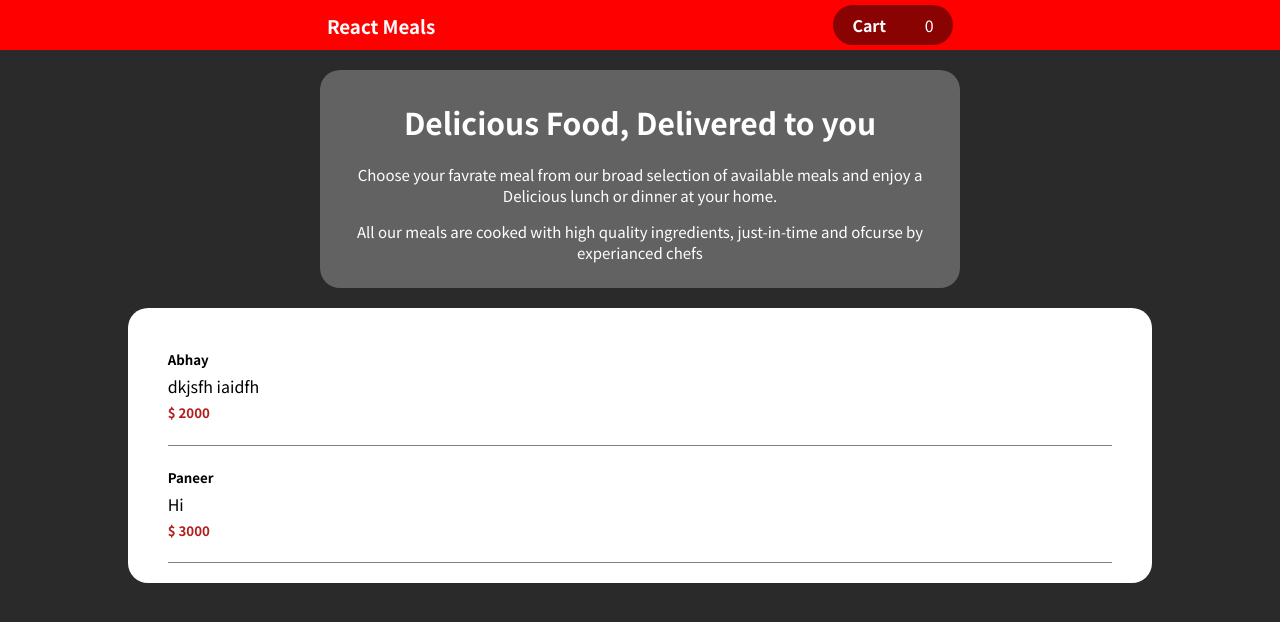
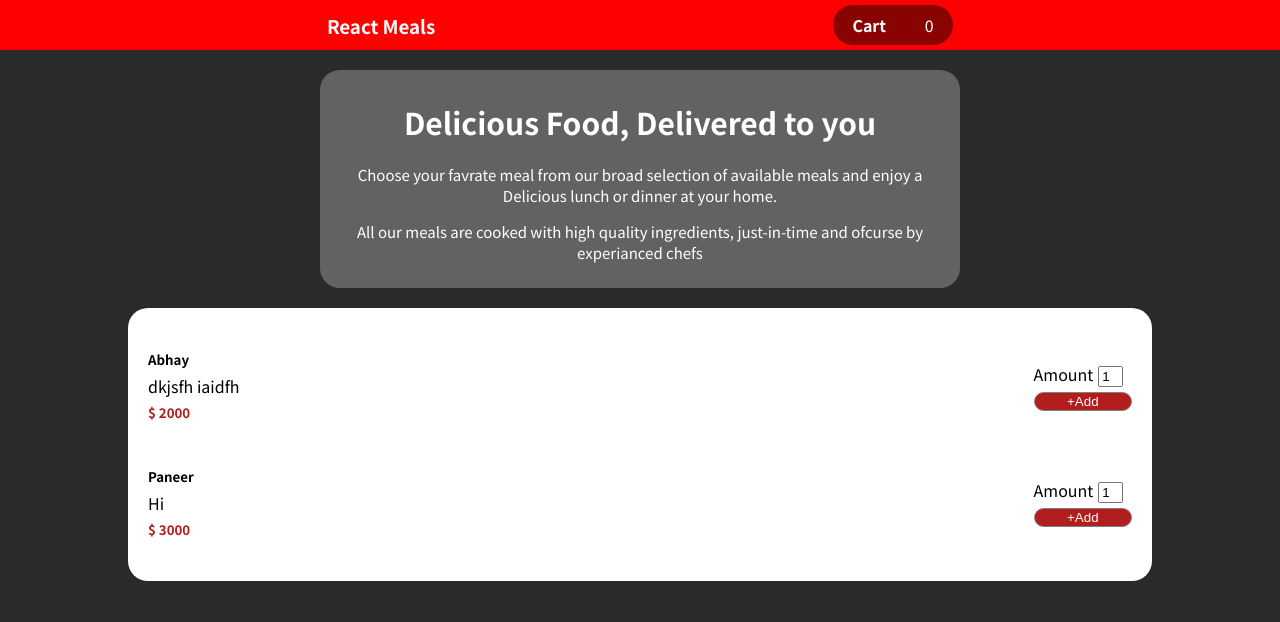
Before and after one commit to abhay-singhchauhan/react-meals-app, a React (Create React App) app: page / in a window 1280 px wide. Shown: the top 622 px of the page. Built offline with nearby package versions, Linux system fonts and the light colour scheme.

Commit message:
added few things

```diff
--- a/src/components/Meals/Meallist.css
+++ b/src/components/Meals/Meallist.css
@@ -8,19 +8,31 @@
 }
 
 .MealCont > div {
-  width: 96%;
-  text-align: start;
-  margin: auto;
-  border-bottom: 1px solid grey;
+  display: flex;
+  justify-content: space-between;
+  align-items: center;
 }
-.MealCont > div > h5:nth-child(1) {
+.MealCont > div > div > h5:nth-child(1) {
   margin-bottom: 0px;
 }
-.MealCont > div > h5:nth-child(3) {
+.MealCont > div > div > h5:nth-child(3) {
   margin-top: 0px;
   color: rgb(178, 29, 29);
 }
-.MealCont > div > p {
+.MealCont > div > div > p {
   margin-top: 5px;
   margin-bottom: 5px;
 }
+.MealCont > div > div:nth-child(1) {
+  width: 90%;
+}
+.MealCont > div > div:nth-child(2) {
+  width: 10%;
+}
+.MealCont > div button {
+  width: 100%;
+  background-color: rgb(178, 29, 29);
+  color: white;
+  border: 1px solid grey;
+  border-radius: 10px;
+}
--- a/src/components/Meals/Meallist.js
+++ b/src/components/Meals/Meallist.js
@@ -1,5 +1,6 @@
 import React from "react";
 import "./Meallist.css";
+import Input from "../UI/input";
 
 const Meallist = () => {
   const arr = [
@@ -10,10 +11,19 @@ const Meallist = () => {
   return (
     <div className="MealCont">
       {arr.map((ele) => (
-        <div className="Meal">
-          <h5>{ele.Name}</h5>
-          <p>{ele.Title}</p>
-          <h5 className="Price">$ {ele.Price}</h5>
+        <div>
+          <div className="Meal">
+            <h5>{ele.Name}</h5>
+            <p>{ele.Title}</p>
+            <h5 className="Price">$ {ele.Price}</h5>
+          </div>
+          <div>
+            <Input
+              input={{ className: "forItemIncrease", defaultValue: "1" }}
+              label="Amount"
+            ></Input>
+            <button>+Add</button>
+          </div>
         </div>
       ))}
     </div>
--- /dev/null
+++ b/src/components/UI/input.css
@@ -0,0 +1,4 @@
+.forItemIncrease {
+  width: 25%;
+  margin-left: 5px;
+}
--- /dev/null
+++ b/src/components/UI/input.js
@@ -0,0 +1,14 @@
+import { getByLabelText } from "@testing-library/react";
+import "./input.css";
+import { Fragment } from "react";
+
+const Input = (props) => {
+  return (
+    <Fragment>
+      <label>{props.label}</label>
+      <input {...props.input}></input>
+    </Fragment>
+  );
+};
+
+export default Input;
```
